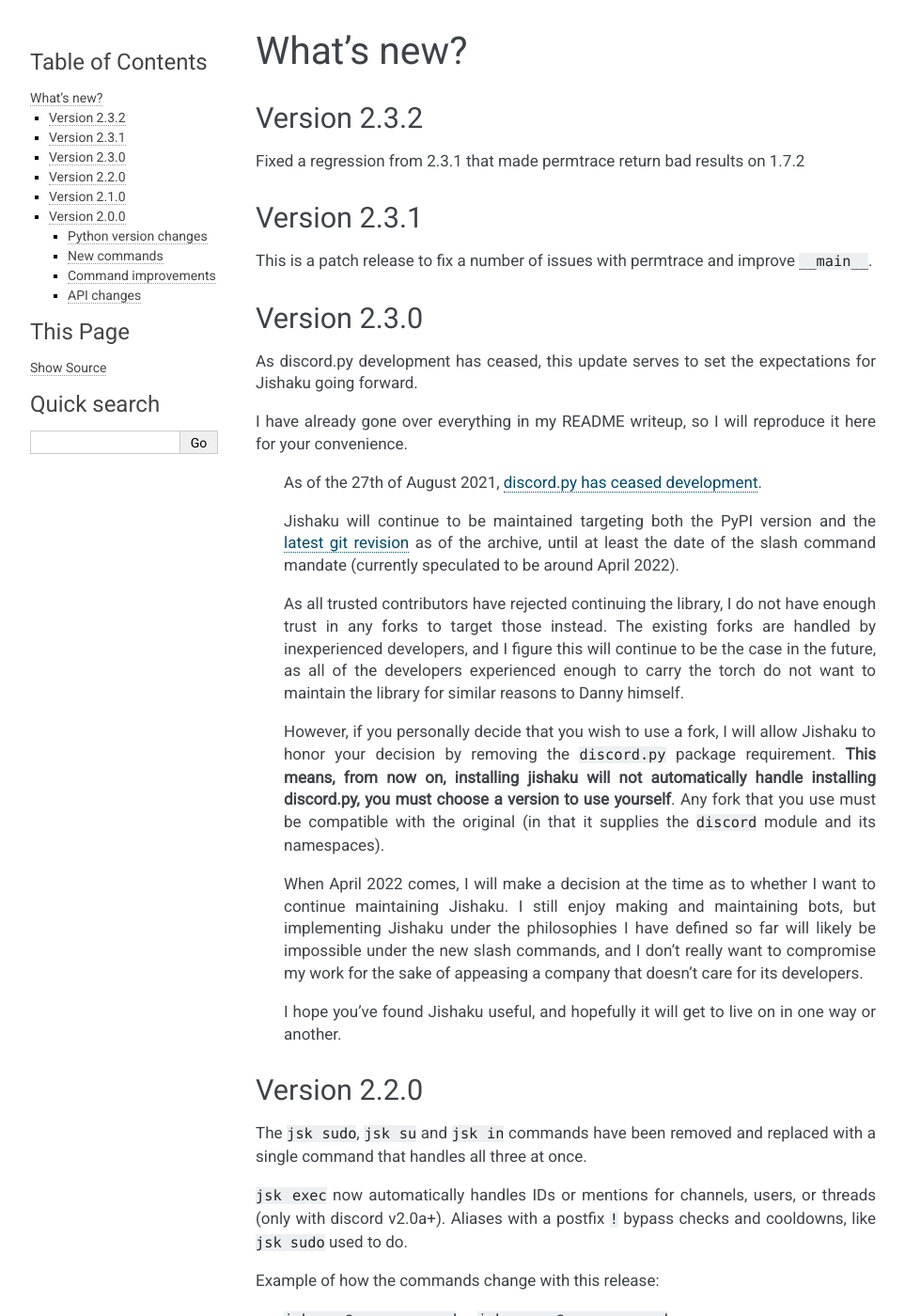
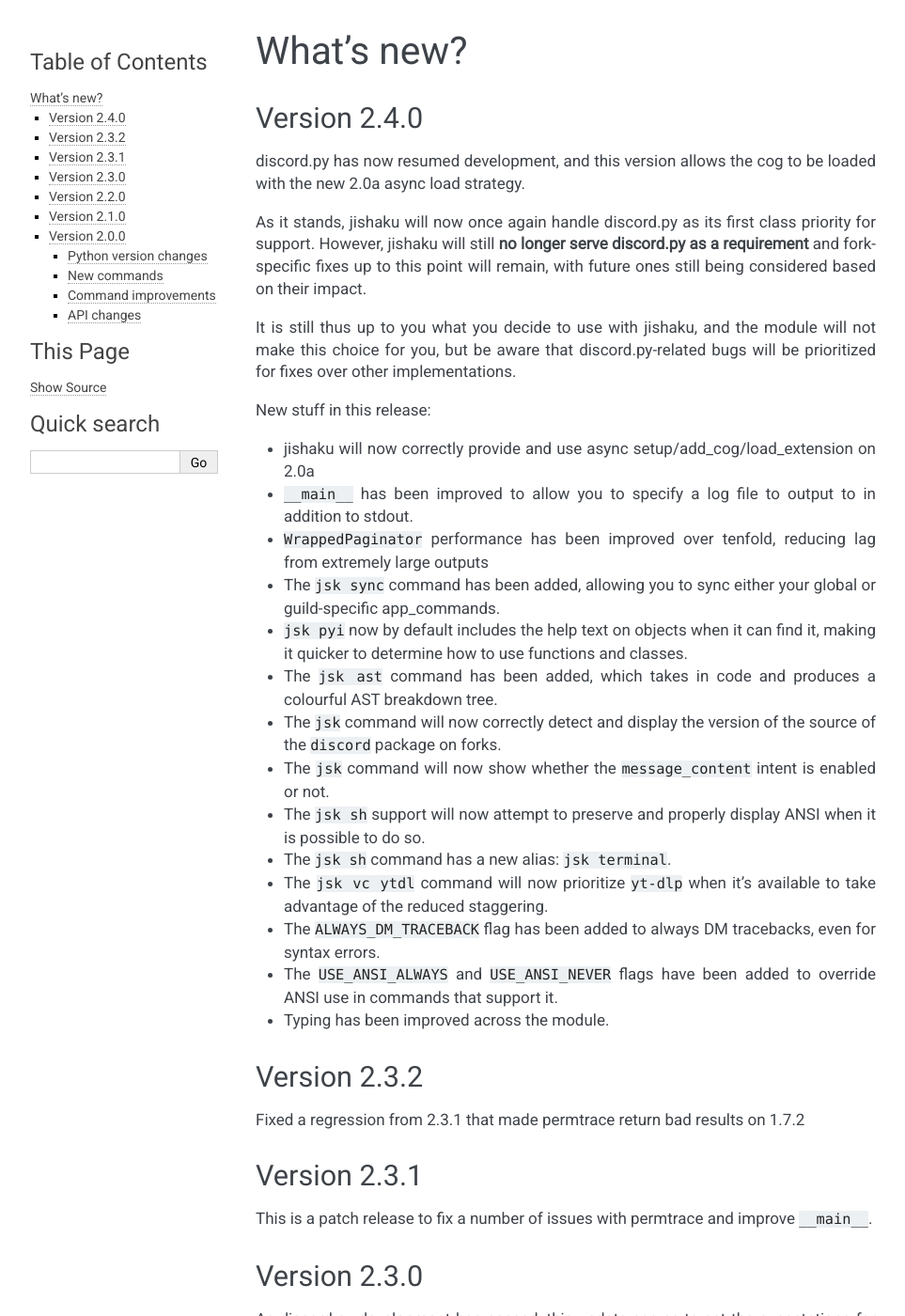
Before and after one commit to Gorialis/jishaku, a Sphinx documentation site: the page built from docs/whatsnew.rst, in a window 1280 px wide and 1400 px high. Shown: the whole window at 94% size, without its empty margins (148-1111 px from the left). Built offline with Sphinx 7.4.7, drawn with Linux system fonts in a browser that asks for light colours; the version number could not be read and is left out.

Commit message:
Doc fixes for 2.4.0

```diff
--- a/docs/whatsnew.rst
+++ b/docs/whatsnew.rst
@@ -2,6 +2,33 @@
 
 What's new?
 ================
+
+Version 2.4.0
+-------------
+
+discord.py has now resumed development, and this version allows the cog to be loaded with the new 2.0a async load strategy.
+
+As it stands, jishaku will now once again handle discord.py as its first class priority for support.
+However, jishaku will still **no longer serve discord.py as a requirement** and fork-specific fixes up to this point will remain, with future ones still being considered based on their impact.
+
+It is still thus up to you what you decide to use with jishaku, and the module will not make this choice for you, but be aware that discord.py-related bugs will be prioritized for fixes over other implementations.
+
+New stuff in this release:
+
+- jishaku will now correctly provide and use async setup/add_cog/load_extension on 2.0a
+- ``__main__`` has been improved to allow you to specify a log file to output to in addition to stdout.
+- ``WrappedPaginator`` performance has been improved over tenfold, reducing lag from extremely large outputs
+- The ``jsk sync`` command has been added, allowing you to sync either your global or guild-specific app_commands.
+- ``jsk pyi`` now by default includes the help text on objects when it can find it, making it quicker to determine how to use functions and classes.
+- The ``jsk ast`` command has been added, which takes in code and produces a colourful AST breakdown tree.
+- The ``jsk`` command will now correctly detect and display the version of the source of the ``discord`` package on forks.
+- The ``jsk`` command will now show whether the ``message_content`` intent is enabled or not.
+- The ``jsk sh`` support will now attempt to preserve and properly display ANSI when it is possible to do so.
+- The ``jsk sh`` command has a new alias: ``jsk terminal``.
+- The ``jsk vc ytdl`` command will now prioritize ``yt-dlp`` when it's available to take advantage of the reduced staggering.
+- The ``ALWAYS_DM_TRACEBACK`` flag has been added to always DM tracebacks, even for syntax errors.
+- The ``USE_ANSI_ALWAYS`` and ``USE_ANSI_NEVER`` flags have been added to override ANSI use in commands that support it.
+- Typing has been improved across the module.
 
 Version 2.3.2
 -------------
```
Also changed, not shown: README.md (+14 -23 lines), docs/cog.rst (+18 -4 lines), 1 other file.
